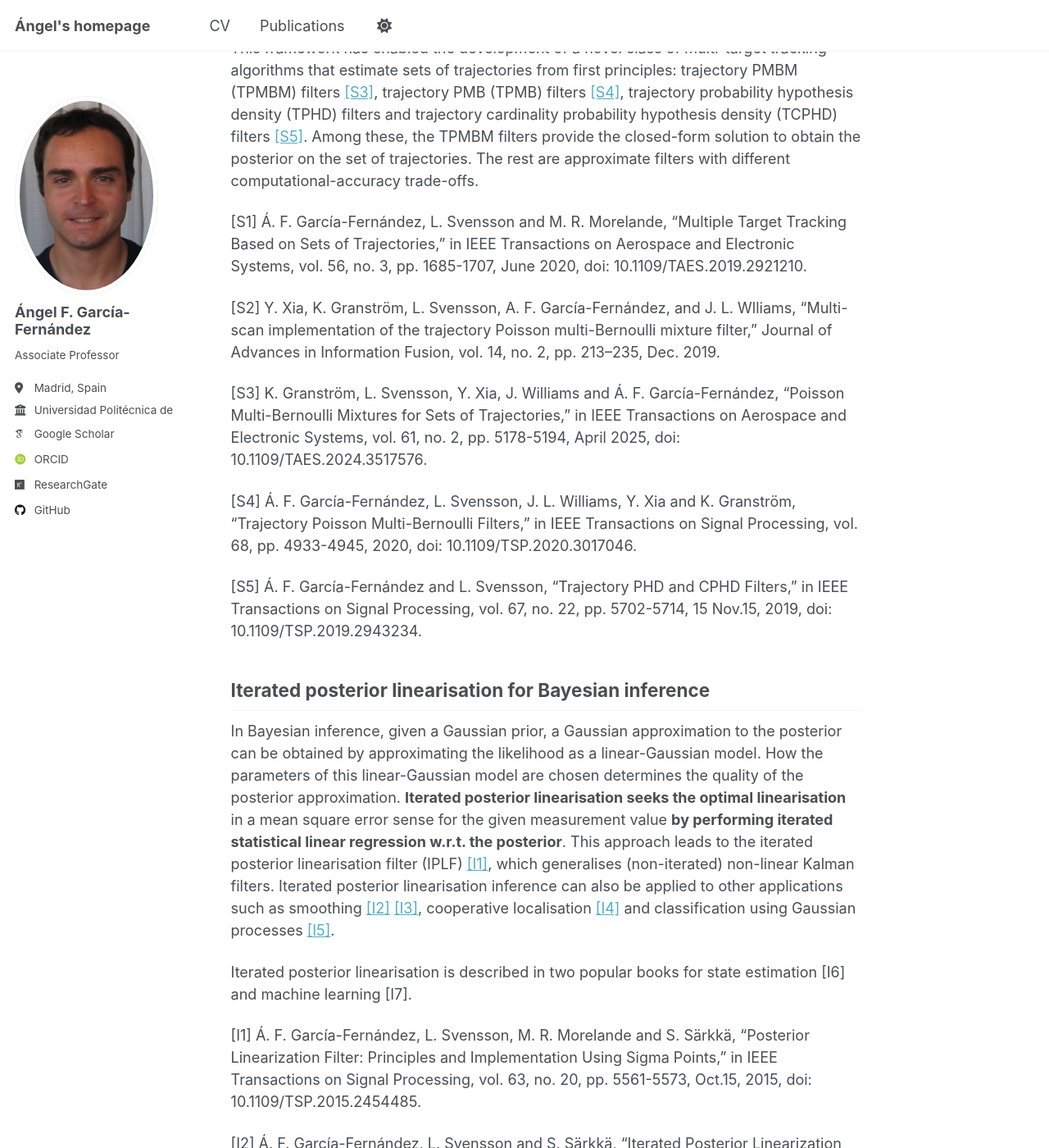
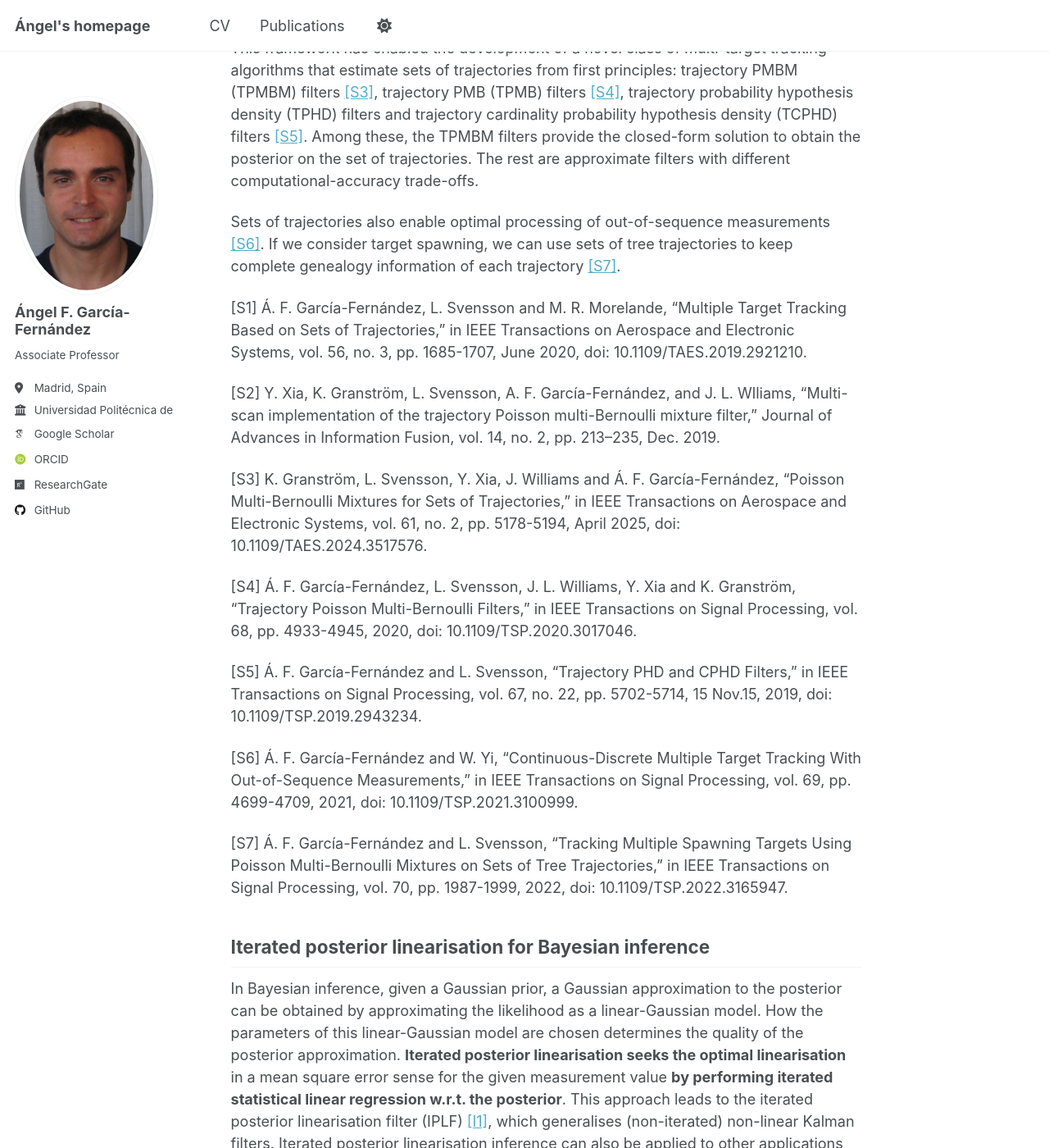
Before and after one commit to Agarciafernandez/Agarciafernandez.github.io, a Jekyll site: the page built from _pages/about.md, in a window 1280 px wide and 1400 px high, scrolled down 2954 px. Shown: the whole window at 82% size. Built offline with Jekyll 4.4.1, drawn with Linux system fonts in a browser that asks for light colours; some web fonts are replaced; some of the changed text lies outside the part shown.

Commit message:
Update about.md

```diff
--- a/_pages/about.md
+++ b/_pages/about.md
@@ -21,7 +21,7 @@ Generalised optimal sub-pattern assignment (GOSPA) metrics
 
 **The GOSPA metric [[G1]](https://ieeexplore.ieee.org/document/8009645) is a mathematically principled metric to measure the distance between two sets of targets for evaluation of multi-target filtering algorithms**. The metric penalises localisation errors for properly detected targets, and the number of missed and false targets, see [video](https://www.youtube.com/watch?v=M79GTTytvCM).
 
-**The trajectory GOSPA (T-GOSPA) metric [[G2]](https://ieeexplore.ieee.org/abstract/document/9127194) is a mathematically principled metric to measure the distance between two sets of trajectories for evaluation of multi-target tracking algorithms**. It penalises localisation errors for properly detected targets, the number of missed and false targets, and includes a track switching cost.
+**The trajectory GOSPA (T-GOSPA) metric [[G2]](https://ieeexplore.ieee.org/abstract/document/9127194) is a mathematically principled metric to measure the distance between two sets of trajectories for evaluation of multi-target tracking algorithms**. It penalises localisation errors for properly detected targets, the number of missed and false targets, and the number of track switches.
 
 The GOSPA metric has also been extended to graphs to measure the distance between graphs [[G3]](https://ieeexplore.ieee.org/abstract/document/10644126). The graph GOSPA metric penalises localisation errors for properly detected nodes, the number of missed and false nodes, and edge mismatch errors.
 
@@ -68,6 +68,8 @@ Multi-target tracking based on sets of trajectories
 This framework has enabled the development of a novel class of multi-target tracking algorithms that estimate sets of trajectories from first principles: trajectory PMBM (TPMBM) filters [[S3]](https://ieeexplore.ieee.org/abstract/document/10799204), trajectory PMB (TPMB) filters [[S4]](https://ieeexplore.ieee.org/abstract/document/9169859), trajectory probability hypothesis density (TPHD) filters and trajectory cardinality probability hypothesis density (TCPHD) filters [[S5]](https://ieeexplore.ieee.org/abstract/document/8846723
 ). Among these, the TPMBM filters provide the closed-form solution to obtain the posterior on the set of trajectories. The rest are approximate filters with different computational-accuracy trade-offs.
 
+Sets of trajectories also enable optimal processing of out-of-sequence measurements [[S6]](https://ieeexplore.ieee.org/document/9502575). If we consider target spawning, we can use sets of tree trajectories to keep complete genealogy information of each trajectory [[S7]](https://ieeexplore.ieee.org/document/9754270).
+
 
 [S1] Á. F. García-Fernández, L. Svensson and M. R. Morelande, "Multiple Target Tracking Based on Sets of Trajectories," in IEEE Transactions on Aerospace and Electronic Systems, vol. 56, no. 3, pp. 1685-1707, June 2020, doi: 10.1109/TAES.2019.2921210.
 
@@ -79,6 +81,10 @@ mixture filter,” Journal of Advances in Information Fusion, vol. 14, no. 2, pp
 [S4] Á. F. García-Fernández, L. Svensson, J. L. Williams, Y. Xia and K. Granström, "Trajectory Poisson Multi-Bernoulli Filters," in IEEE Transactions on Signal Processing, vol. 68, pp. 4933-4945, 2020, doi: 10.1109/TSP.2020.3017046.
 
 [S5] Á. F. García-Fernández and L. Svensson, "Trajectory PHD and CPHD Filters," in IEEE Transactions on Signal Processing, vol. 67, no. 22, pp. 5702-5714, 15 Nov.15, 2019, doi: 10.1109/TSP.2019.2943234.
+
+[S6] Á. F. García-Fernández and W. Yi, "Continuous-Discrete Multiple Target Tracking With Out-of-Sequence Measurements," in IEEE Transactions on Signal Processing, vol. 69, pp. 4699-4709, 2021, doi: 10.1109/TSP.2021.3100999.
+
+[S7] Á. F. García-Fernández and L. Svensson, "Tracking Multiple Spawning Targets Using Poisson Multi-Bernoulli Mixtures on Sets of Tree Trajectories," in IEEE Transactions on Signal Processing, vol. 70, pp. 1987-1999, 2022, doi: 10.1109/TSP.2022.3165947.
 
 
 
```
